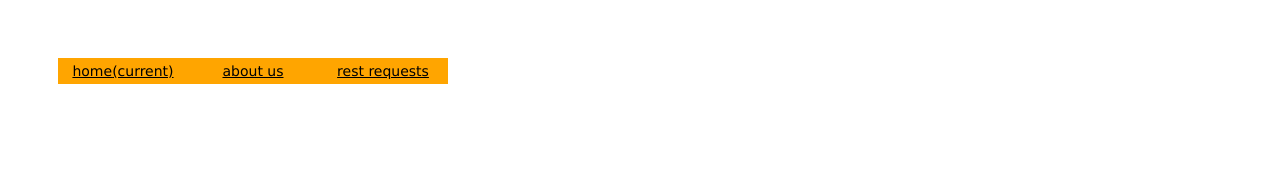
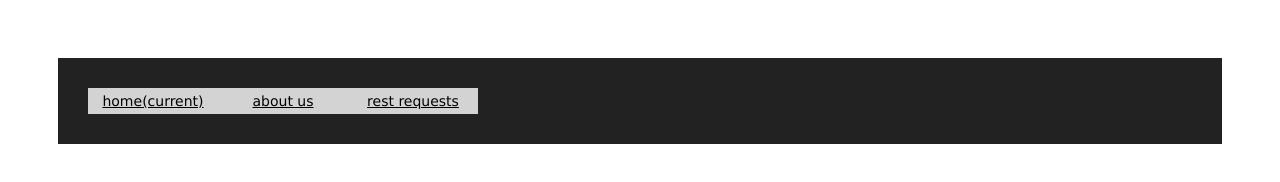
Before and after one commit to Dnguye1393/webExpress, a website: page app/views/index.html in a window 1280 px wide. Drawn offline with nearby package versions, Linux system fonts and the light colour scheme.

Commit message:
Updated CSS for Navbar

```diff
--- a/app/public/stylesheets/style.css
+++ b/app/public/stylesheets/style.css
@@ -24,7 +24,10 @@ a {
 ul.restlist li{
   list-style-type: none;
 }
-
+nav.navbar{
+  background-color:#222222;
+  padding: 30px;
+}
 nav.navbar ul{
   list-style-type: none;
   margin:0;
@@ -39,7 +42,7 @@ a:link,a:visited{
   width: 120px;
   padding: 5px;
   text-align: center;
-  background-color: orange;
+  background-color: lightgrey;
   text-transform: lowercase;
 
 }
--- a/app/views/index.html
+++ b/app/views/index.html
@@ -8,8 +8,7 @@
 <link rel="stylesheet" type="text/css" href="/stylesheets/style.css" />
 </head>
 <body>
-<div>
-<div>
+
 <nav class="navbar" >
     <ul class="nav navbar-nav">
       <li class="active"><a href="/">Home<span class="sr-only">(current)</span></a></li>
@@ -24,13 +23,6 @@
       </li>
     </ul>
 </nav>
-</div>
 
-<div>
-
-</div>
-<br/>
-
-</div>
 </body>
 </html>
```
